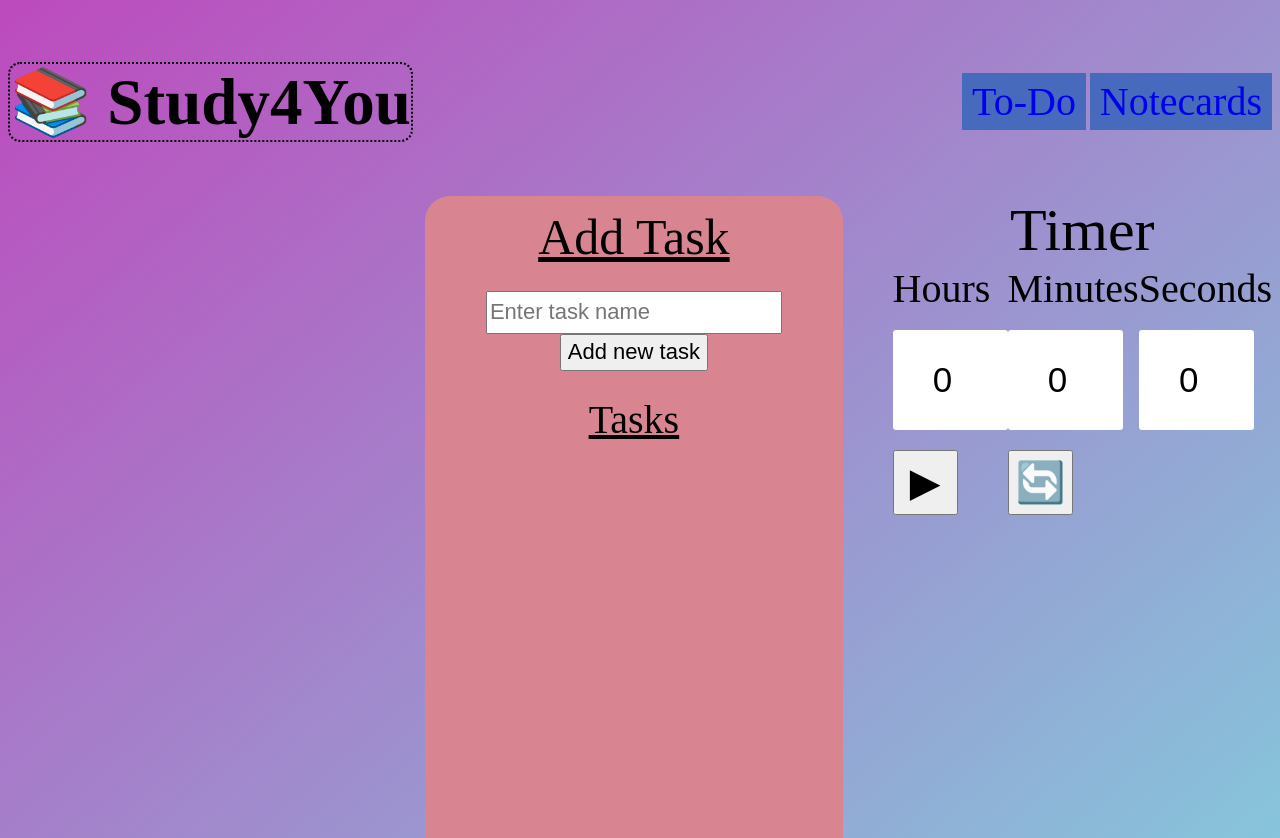
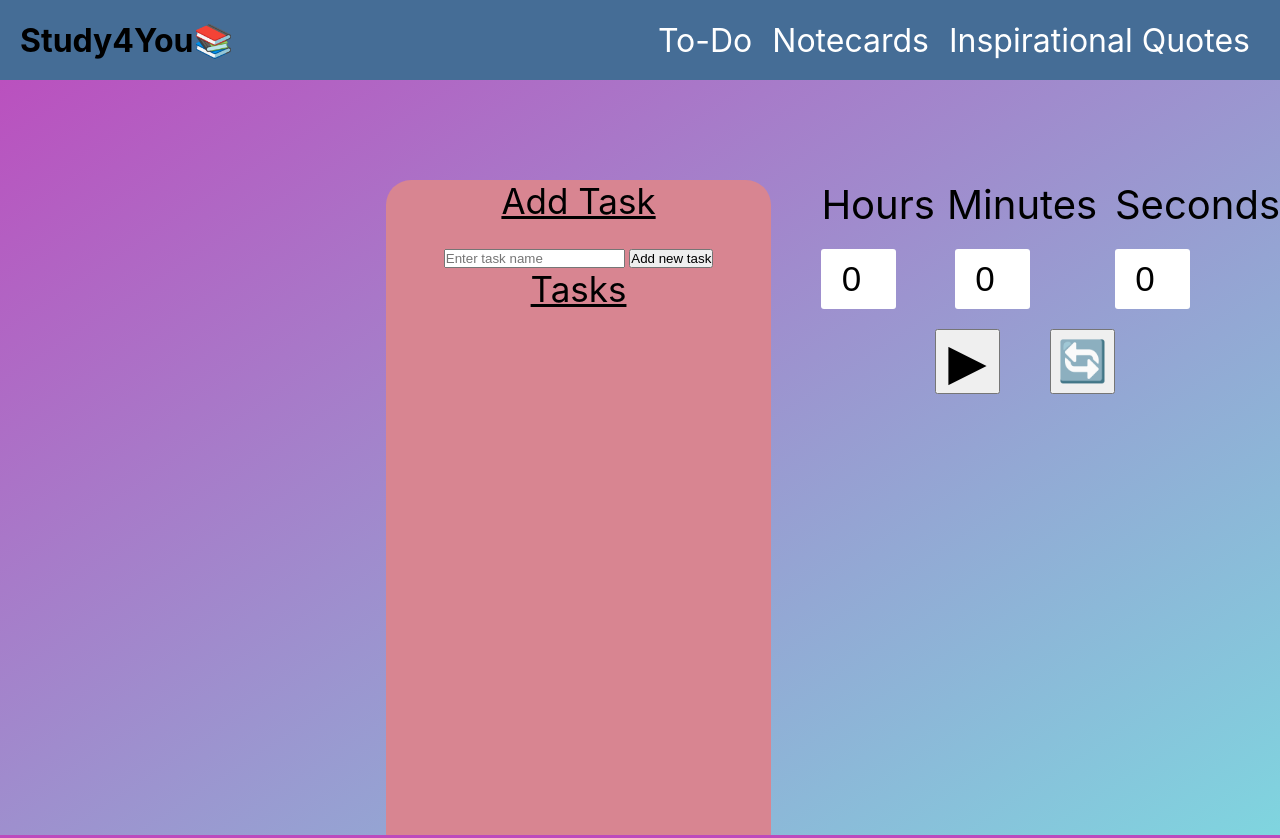
Before and after one commit to PianoFanatic13/CrimsonCode2023, a plain HTML site: page index.html in a window 1280 px wide. Shown: the top 838 px of the page. Drawn offline with Linux system fonts and the light colour scheme.

Commit message:
Made Nav Bar, yes

```diff
--- a/fancydancying.css
+++ b/fancydancying.css
@@ -1,31 +1,58 @@
-body {
-    height: 1080px;
+* {
+    box-sizing: border-box;
+    margin: 0;
+    padding: 0;
+ }
+
+  body {
+    font-family: -apple-system, BlinkMacSystemFont, 'Segoe UI', Roboto, Oxygen, Ubuntu, Cantarell, 'Open Sans', 'Helvetica Neue', sans-serif;
     background-color: rgb(189, 74, 189); /* For browsers that do not support gradients */
     background-image: linear-gradient(to bottom right, rgb(189, 74, 189), rgb(127, 213, 223));
-}
+  }
 
-h2 {
-    display: inline-flex;
-    justify-content: center;
-    box-pack: center;
-    text-align: center;
-    color: black;
-    font-size: 65px;
-    border: 2px dotted black;
-    border-radius: 12px;
-    position: relative;
-}
+  .navContainer {
+    margin: 0px auto;
+    display: flex;
+    justify-content: space-between;
+    align-items: center;
+    width: 100%;
+    background-color: #456d96;
+    height: 80px;
+  }
 
-.titleContainer {
+  nav {
     display: flex;
-    justify-content: left;
-    color: black;
-    font-size: 60px;
-}
+  }
 
+  nav ul {
+    display: flex;
+    margin-right: 20px;
+  }
 
+  nav ul li {
+    list-style: none;
+  }
 
-#todo-link {
+  nav ul li a {
+    text-decoration: none;
+    color: #fff;
+    font-size: 32px;
+    margin: 0px 10px;
+  }
+
+  nav ul li a:hover {
+    background-color: rgb(216, 133, 145);
+  }
+
+  h1 {
+    margin-left: 20px;
+  }
+
+  #even-columns{
+    margin-top: 100px;
+  }
+
+  #todo-link {
     background-color:rgb(71, 106, 188);
     padding-top: 5px;
     padding-left: 10px;
@@ -70,8 +97,6 @@ a:link {
     border-top-right-radius: 25px;
     border-top-left-radius: 25px;
     background-color: rgb(216, 133, 145);
-    font-size: 50px;
-    padding-top: 12px;
 }
 
 .taskformat {
@@ -81,24 +106,15 @@ a:link {
     text-decoration: underline;
 
     background-color: rgb(216, 133, 145);
+/*
+    margin-left: 500px;
+    margin-right: 500px;   */
 }
 
-
 #tasks {
-    padding-bottom: 740px;
-    height: 32px;
-    font-size: 18px;
+    padding-bottom: 500px
 }
 
-#addTask {
-    height: 37px;
-    font-size: 22px;
-}
-
-#newTask-Name {
-    height: 37px;
-    font-size: 22px;
-}
 
 #newTask-Form {
     justify-content: center;
@@ -106,11 +122,9 @@ a:link {
     background-color: rgb(216, 133, 145);
     padding-top: 25px;
     padding-bottom: 25px;
-}
-
-#non-completed_tasks {
-    margin-top: 25px;
-    font-size: 40px;
+/*
+    margin-left: 500px;
+    margin-right: 500px;  */
 }
 
 .taskList {
@@ -140,6 +154,7 @@ a:link {
 
 #time-minutes {
     font-size: 40px;
+    margin-left: 12px;
 }
 
 #time-seconds {
@@ -164,6 +179,7 @@ a:link {
     width: 75px;
     padding: 20px;
     margin-bottom: 20px;
+    margin-left: 20px;
     text-align: center;
 }
 
@@ -186,7 +202,7 @@ a:link {
     margin-right: 50px;
     width: 65px;
     height: 65px;
-    font-size: 40px;
+    font-size: 50px;
 }
 
 #reset {
@@ -195,8 +211,6 @@ a:link {
     font-size: 40px;
 }
 
-#timerthing {
-    display: flex;
-    justify-content: center;
-    font-size: 60px;
+.newTask {
+    margin-top: 100px
 }
--- a/index.html
+++ b/index.html
@@ -1,34 +1,25 @@
 <!DOCTYPE html>
+<html lang="en">
 <head>
-
 	<meta charset="UTF-8">
 	<meta http-equiv="X-UA-Compatible" content="IE=edge">
 	<meta name="viewport" content="width=device-width, initial-scale=1.0">
-    <title>Goated Ttitle</title>
+	<link rel="stylesheet" href="fancydancying.css">
 	<title>Document</title>
-    <link rel="stylesheet" type="text/css" href="fancydancying.css" />
-
 </head>
-
 <body>
-        <div class="titleContainer">
-            <h2>📚 Study4You</h2>
-            <p id="spaces">
-                <a>space</a>
-            </p>
-            <p id="todo-link">
-                <a href="index.html">To-Do</a>
-            </p>
-            <p id="space">
-                <b>s</b>
-            </p>
-            <p id="notecards">
-                <a href="notecard.html">Notecards</a>
-            </p>
+	<div class="navContainer">
+		<div class="Logo">
+			<h1>Study4You📚 </h1>
 		</div>
-
-
-
+		<nav>
+			<ul>
+				<li class="nav-item"><a href="index.html">To-Do</a></li>
+				<li class="nav-item"><a href="notecard.html">Notecards</a></li>
+                <li class="nav-item"><a href="#">Inspirational Quotes</a></li>
+			</ul>
+		</nav>
+	</div>
 
 
 	<div class="newTask">
@@ -59,41 +50,27 @@
 
 			<div class="col">
 				<div class="time-container">
-                <div id="timerthing">Timer</div>
 					<div class="even-columns2">
 
 						<div class="col2"> <div id="time-hours">Hours</div> <br /><input id="hour" type="number" max="99" min="0" value="0" class="time">
 						</div>
 
 						<div class="col2"> <div id="time-minutes">Minutes</div> <br /><input id="minute" type="number" max="60" min="0" value="0" class="time">
+						<br />
+						<div class="timerbuttoncontainer">
+						<button id="start" class="btn">▶</button>
+						<button id="reset" class="btn">🔄</button>
+						</div>
 						</div>
 
 						<div class="col2"> <div id="time-seconds">Seconds</div> <br /><input id="sec" type="number" max="60" min="0" value="0" class="time">
 						</div>
 
 					</div>
-                <div class="timerbuttoncontainer">
-                    <button id="start" class="btn">▶</button>
-                    <button id="reset" class="btn">🔄</button>
+
 				</div>
 			</div>
 		</div>
-    </div>
-
-<!--
-    <p id="hour-label" class="label">Hours</p>
-    <p id="min-label" class="label">Minutes</p>
-    <p id="sec-label" class="label">Seconds</p>
-    <input id="hour" type="number" max="99" min="0" value="0" class="time">
-    <p id="p1" class="semicolon">:</p>
-    <input id="minute" type="number" max="60" min="0" value="0" class="time">
-    <p id="p2" class="semicolon">:</p>
-    <input id="sec" type="number" max="60" min="0" value="0" class="time">
-    <button id="start" class="btn">▶</button>
-    <button id="reset" class="btn">🔄</button>
--->
-
-
     <script src="index.js"></script>
 </body>
 </html>
```
Lines whose indentation alone changed are shown as unchanged.
